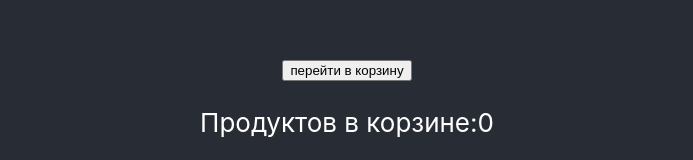
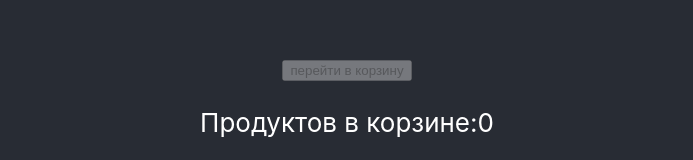
Before and after one commit to Vlad06091992/ITCase_test_task_react, a React (Create React App) app: page /products in a window 1280 px wide. Shown: the part 147-307 px from the top of the page, without its empty margins (293-986 px from the left). Built offline with nearby package versions, Linux system fonts and the light colour scheme.

Commit message:
fix basket button

```diff
--- a/src/App.js
+++ b/src/App.js
@@ -13,8 +13,8 @@ export  const App = observer( () => {
     return (
         <div className="App">
             <header className="App-header">
-                <Link to={"./basket"}>
-                    <button>перейти в корзину</button>
+                <Link to={"/basket"}>
+                    <button disabled={store.productsInBasket.length < 1}>перейти в корзину</button>
                 </Link>
                 <p>Продуктов в корзине:{store.productsInBasket.length}</p>
                 <Outlet/>
```
